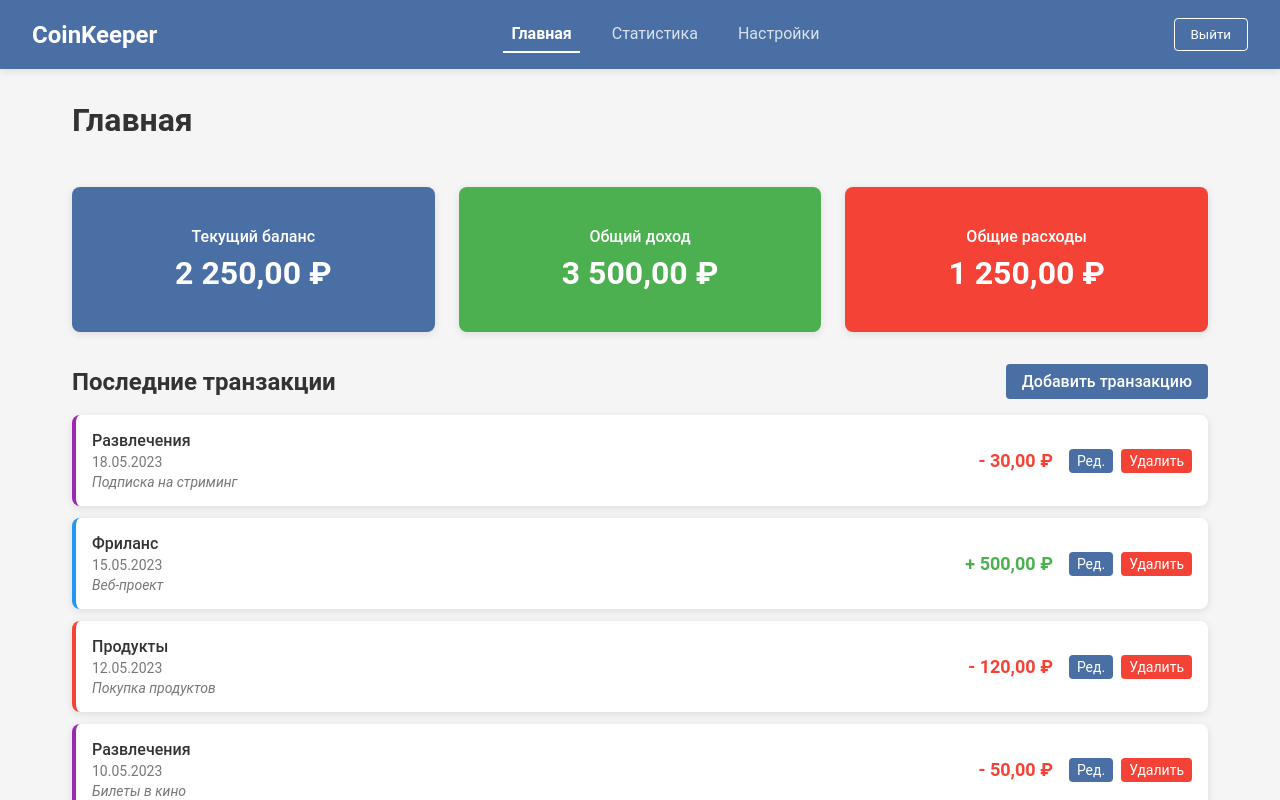
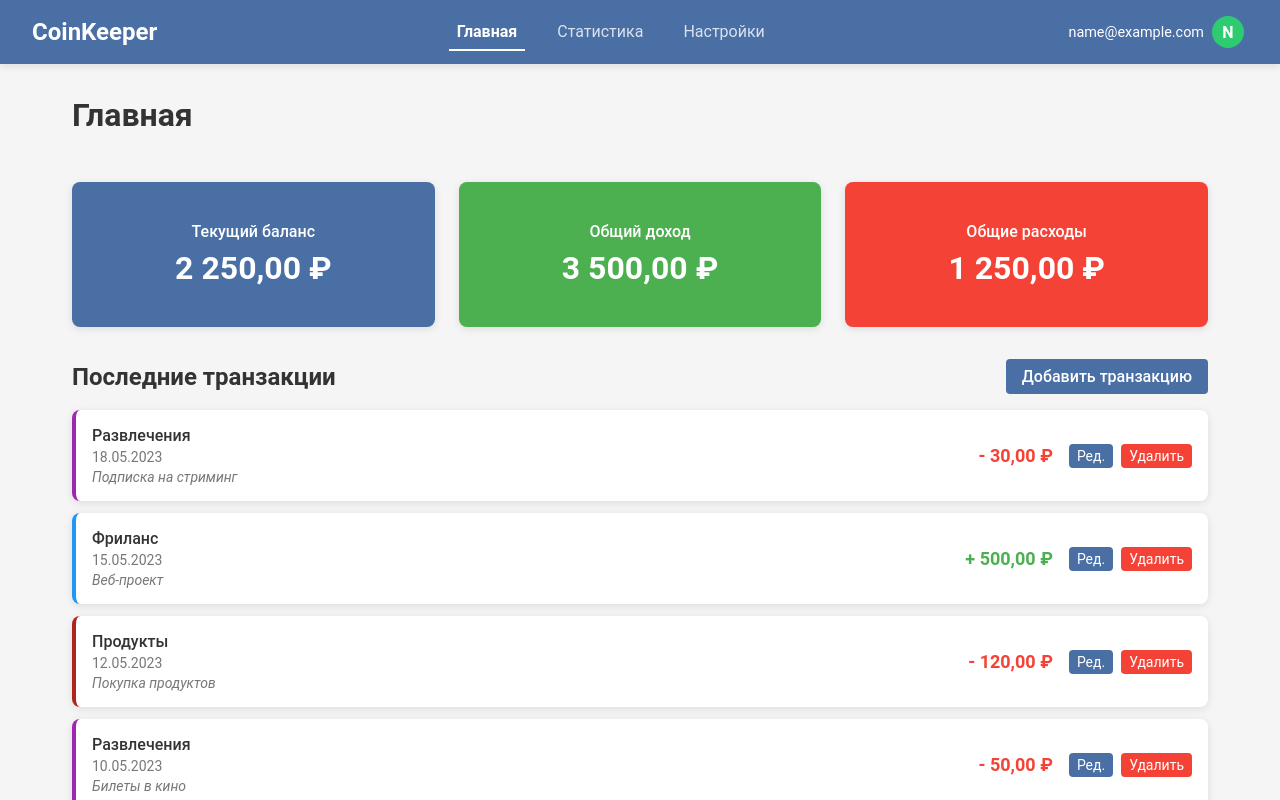
Before and after one commit to Temirlan814/CoinKeeper, a React (Vite) app: page /dashboard in a window 1280 px wide. Shown: the top 800 px of the page. Built offline with nearby package versions, Linux system fonts and the light colour scheme; data requests are answered from the project's data file; sample sign-in values are in the browser's storage.

Commit message:
fix DownDrop

```diff
--- a/db.json
+++ b/db.json
@@ -27,8 +27,8 @@
       "id": 3,
       "name": "Продукты",
       "type": "expense",
-      "color": "#f44336",
-      "icon": "shopping_cart",
+      "color": "#ad241a",
+      "icon": "shopping_car",
       "userId": 1
     },
     {
@@ -54,6 +54,14 @@
       "color": "#607d8b",
       "icon": "directions_car",
       "userId": 1
+    },
+    {
+      "name": "Кино",
+      "type": "expense",
+      "color": "#4a6fa5",
+      "icon": "movie",
+      "userId": 1,
+      "id": 7
     }
   ],
   "transactions": [
--- /dev/null
+++ b/src/components/Drop/UserDropdown.module.css
@@ -0,0 +1,77 @@
+.userDropdown {
+    position: relative;
+    display: flex;
+    align-items: center;
+}
+
+.userInfo {
+    display: flex;
+    align-items: center;
+    gap: 0.5rem;
+    cursor: pointer;
+    padding: 0.25rem;
+    border-radius: 4px;
+    transition: background-color 0.2s;
+}
+
+.userInfo:hover {
+    background-color: rgba(255, 255, 255, 0.1);
+}
+
+.userEmail {
+    color: white;
+    font-size: 0.9rem;
+}
+
+.userAvatar {
+    width: 2rem;
+    height: 2rem;
+    border-radius: 50%;
+    background-color: #2ecc71;
+    color: white;
+    display: flex;
+    align-items: center;
+    justify-content: center;
+    font-weight: bold;
+}
+
+.dropdownMenu {
+    position: absolute;
+    top: 100%;
+    right: 0;
+    width: 220px;
+    background-color: white;
+    border-radius: 8px;
+    box-shadow: 0 4px 12px rgba(0, 0, 0, 0.15);
+    z-index: 100;
+    margin-top: 0.5rem;
+    overflow: hidden;
+}
+
+.dropdownItem {
+    padding: 0.75rem 1rem;
+    color: var(--text-color);
+    cursor: pointer;
+    transition: background-color 0.2s;
+}
+
+.dropdownItem:first-child {
+    font-weight: 500;
+    color: var(--primary-color);
+}
+
+.dropdownItem:hover:not(:first-child) {
+    background-color: #f5f5f5;
+}
+
+.divider {
+    height: 1px;
+    background-color: var(--border-color);
+    margin: 0.25rem 0;
+}
+
+@media (max-width: 768px) {
+    .userEmail {
+        display: none;
+    }
+}
--- /dev/null
+++ b/src/components/Drop/UserDropdown.tsx
@@ -0,0 +1,66 @@
+"use client"
+
+import { useState, useRef, useEffect } from "react"
+import { useDispatch, useSelector } from "react-redux"
+import { useNavigate } from "react-router-dom"
+import { logout } from "../../store/slices/authSlice"
+import type { AppDispatch, RootState } from "../../store"
+import styles from "./UserDropdown.module.css"
+
+const UserDropdown = () => {
+    const [isOpen, setIsOpen] = useState(false)
+    const dropdownRef = useRef<HTMLDivElement>(null)
+    const dispatch = useDispatch<AppDispatch>()
+    const navigate = useNavigate()
+    const { user } = useSelector((state: RootState) => state.auth)
+
+    const toggleDropdown = () => {
+        setIsOpen(!isOpen)
+    }
+
+    const handleClickOutside = (event: MouseEvent) => {
+        if (dropdownRef.current && !dropdownRef.current.contains(event.target as Node)) {
+            setIsOpen(false)
+        }
+    }
+
+    useEffect(() => {
+        document.addEventListener("mousedown", handleClickOutside)
+        return () => {
+            document.removeEventListener("mousedown", handleClickOutside)
+        }
+    }, [])
+
+    const handleLogout = async () => {
+        await dispatch(logout())
+        navigate("/login")
+    }
+
+    const handleSettings = () => {
+        navigate("/settings")
+        setIsOpen(false)
+    }
+
+    return (
+        <div className={styles.userDropdown} ref={dropdownRef}>
+            <div className={styles.userInfo} onClick={toggleDropdown}>
+                <span className={styles.userEmail}>{user?.email}</span>
+                <div className={styles.userAvatar}>{user?.email?.charAt(0).toUpperCase() || "U"}</div>
+            </div>
+            {isOpen && (
+                <div className={styles.dropdownMenu}>
+                    <div className={styles.dropdownItem}>{user?.email}</div>
+                    <div className={styles.divider}></div>
+                    <div className={styles.dropdownItem} onClick={handleSettings}>
+                        Настройки
+                    </div>
+                    <div className={styles.dropdownItem} onClick={handleLogout}>
+                        Выйти
+                    </div>
+                </div>
+            )}
+        </div>
+    )
+}
+
+export default UserDropdown
--- a/src/components/Layout/Layout.module.css
+++ b/src/components/Layout/Layout.module.css
@@ -8,7 +8,7 @@
   display: flex;
   align-items: center;
   justify-content: space-between;
-  padding: 1rem 2rem;
+  padding: 0.75rem 2rem;
   background-color: var(--primary-color);
   color: white;
   box-shadow: var(--shadow);
@@ -40,20 +40,6 @@
   border-bottom: 2px solid white;
 }
 
-.logoutButton {
-  background: transparent;
-  border: 1px solid white;
-  color: white;
-  padding: 0.5rem 1rem;
-  border-radius: 4px;
-  cursor: pointer;
-  transition: background-color 0.3s;
-}
-
-.logoutButton:hover {
-  background-color: rgba(255, 255, 255, 0.1);
-}
-
 .main {
   flex: 1;
   padding: 2rem;
@@ -71,14 +57,13 @@
 
 @media (max-width: 768px) {
   .header {
-    flex-direction: column;
-    gap: 1rem;
-    padding: 1rem;
+    padding: 0.75rem 1rem;
   }
 
   .nav {
-    width: 100%;
-    justify-content: space-between;
+    flex: 1;
+    justify-content: center;
+    gap: 1rem;
   }
 
   .main {
--- a/src/components/Layout/Layout.tsx
+++ b/src/components/Layout/Layout.tsx
@@ -1,21 +1,11 @@
 "use client"
 
 import type React from "react"
-import { Outlet, NavLink, useNavigate } from "react-router-dom"
-import { useDispatch } from "react-redux"
-import { logout } from "../../store/slices/authSlice"
-import type { AppDispatch } from "../../store"
+import { Outlet, NavLink } from "react-router-dom"
+import UserDropdown from "../Drop/UserDropdown"
 import styles from "./Layout.module.css"
 
 const Layout: React.FC = () => {
-  const dispatch = useDispatch<AppDispatch>()
-  const navigate = useNavigate()
-
-  const handleLogout = async () => {
-    await dispatch(logout())
-    navigate("/login")
-  }
-
   return (
       <div className={styles.layout}>
         <header className={styles.header}>
@@ -40,9 +30,7 @@ const Layout: React.FC = () => {
               Настройки
             </NavLink>
           </nav>
-        <button className={styles.logoutButton} onClick={handleLogout}>
-          Выйти
-        </button>
+          <UserDropdown />
         </header>
         <main className={styles.main}>
           <Outlet />
--- a/src/store/slices/authSlice.ts
+++ b/src/store/slices/authSlice.ts
@@ -53,7 +53,7 @@ export const login = createAsyncThunk("auth/login", async (credentials: LoginCre
 
     return user // Возвращаем данные пользователя
   } catch (error: any) {
-    return rejectWithValue(error.response?.data?.message || "Ошибка входа")
+    return rejectWithValue(error.response?.data?.message || "Оши��ка входа")
   }
 })
 
--- a/vite.config.ts
+++ b/vite.config.ts
@@ -1,6 +1,5 @@
 import { defineConfig } from "vite"
 import react from "@vitejs/plugin-react"
-import { resolve } from "path"
 
 export default defineConfig({
   plugins: [react()],
@@ -8,11 +7,6 @@ export default defineConfig({
     port: 3000,
     open: true,
   },
-  resolve: {
-    alias: {
-      "@": resolve(__dirname, "./src"),
-    },
-  },
   css: {
     modules: {
       localsConvention: "camelCase",
```
Lines whose indentation alone changed are shown as unchanged.
